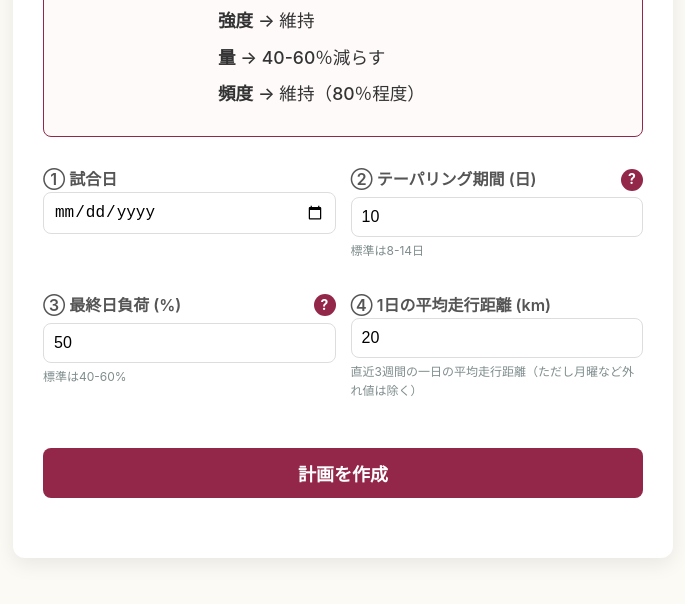
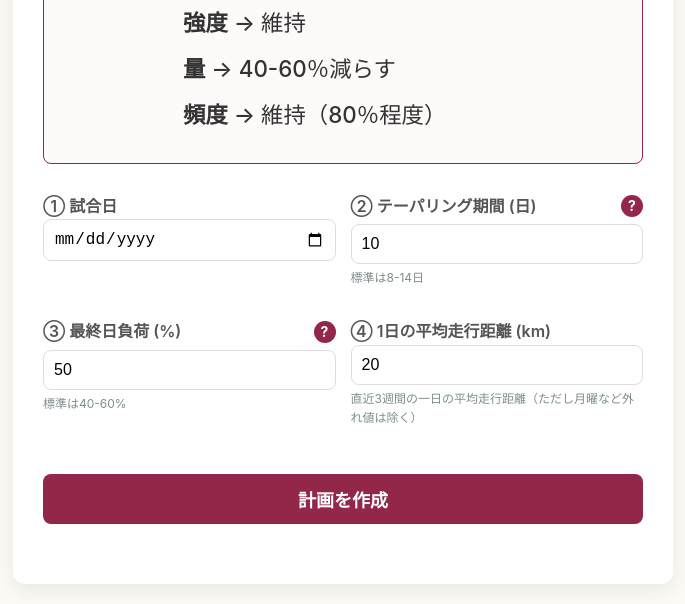
Before and after one commit to chinchiku/tapering_calculator_waseda, a plain HTML site: page index.html in a window 1280 px wide. Shown: the part 260-864 px from the top of the page, without its empty margins (297-982 px from the left). Before the commit the page ends 840 px from the top, so only its background shows below. Drawn offline with Linux system fonts and the light colour scheme; a web font is replaced by a local one.

Commit message:
index.html

```diff
--- a/index.html
+++ b/index.html
@@ -75,14 +75,14 @@
         .principles ul {
     list-style: none;
     padding: 0;
-            margin: 0 auto;
-            max-width: 250px;
+    margin: 0 auto; /* 中央寄せ */
+    max-width: 320px; /* ★ 横幅を広げる */
     text-align: left;
 }
 .principles li {
-            font-size: 1.1em;
+    font-size: 1.4em; /* ★ 文字をさらに大きく */
     font-weight: 500;
-            margin-bottom: 8px;
+    margin-bottom: 10px; /* ★ 行間も少し広げる */
 }
 
         /* 入力フォーム */
```
Lines whose indentation alone changed are shown as unchanged.
